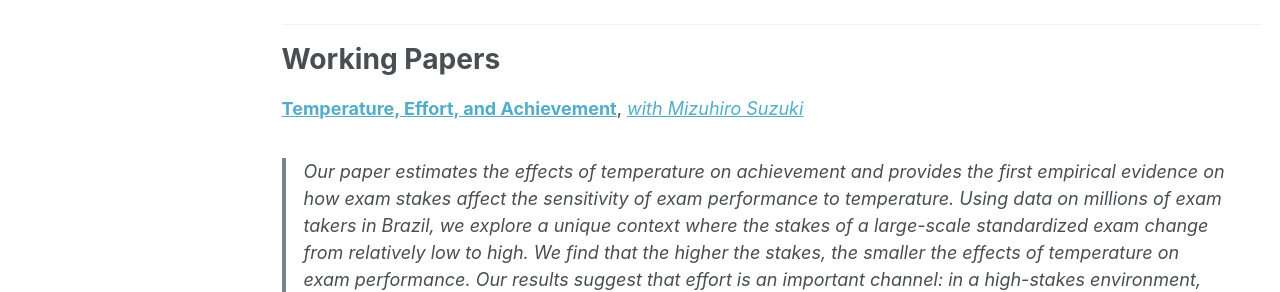
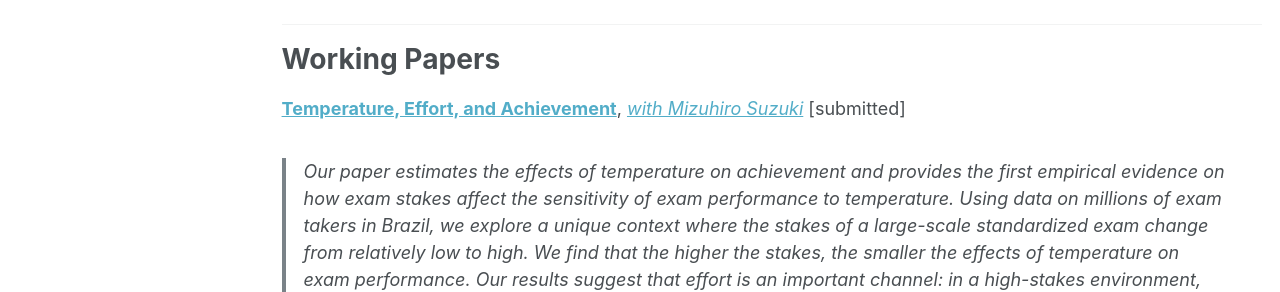
Before and after one commit to anapmelo/anapmelo.github.io, a Jekyll site: the page built from _pages/publications.md, in a window 1280 px wide. Shown: the part 446-738 px from the top of the page. Built offline with Jekyll 4.4.1, drawn with Linux system fonts in a browser that asks for light colours.

Commit message:
Update publications.md

```diff
--- a/_pages/publications.md
+++ b/_pages/publications.md
@@ -17,7 +17,7 @@ author_profile: false
 
 # Working Papers
 
-<a href="http://anapmelo.github.io/files/manuscript_MM2.pdf"> **Temperature, Effort, and Achievement**</a>, <a href="https://mizuhirosuzuki.github.io/"> _with Mizuhiro Suzuki_</a>
+<a href="http://anapmelo.github.io/files/manuscript_MM2.pdf"> **Temperature, Effort, and Achievement**</a>, <a href="https://mizuhirosuzuki.github.io/"> _with Mizuhiro Suzuki_</a> [submitted]
 > Our paper estimates the effects of temperature on achievement and provides the first empirical evidence on how exam stakes affect the sensitivity of exam performance to temperature. Using data on millions of exam takers in Brazil, we explore a unique context where the stakes of a large-scale standardized exam change from relatively low to high. We find that the higher the stakes, the smaller the effects of temperature on exam performance. Our results suggest that effort is an important channel: in a high-stakes environment, exam takers exert more effort, counterbalancing an otherwise adverse temperature effect.
 
 <a href="http://anapmelo.github.io/files/manuscript_MM.pdf"> **Temperature and Bureaucracy: empirical analysis on auditing reports in Brazil**</a>, <a href="https://mizuhirosuzuki.github.io/"> _with Mizuhiro Suzuki_</a>
```
